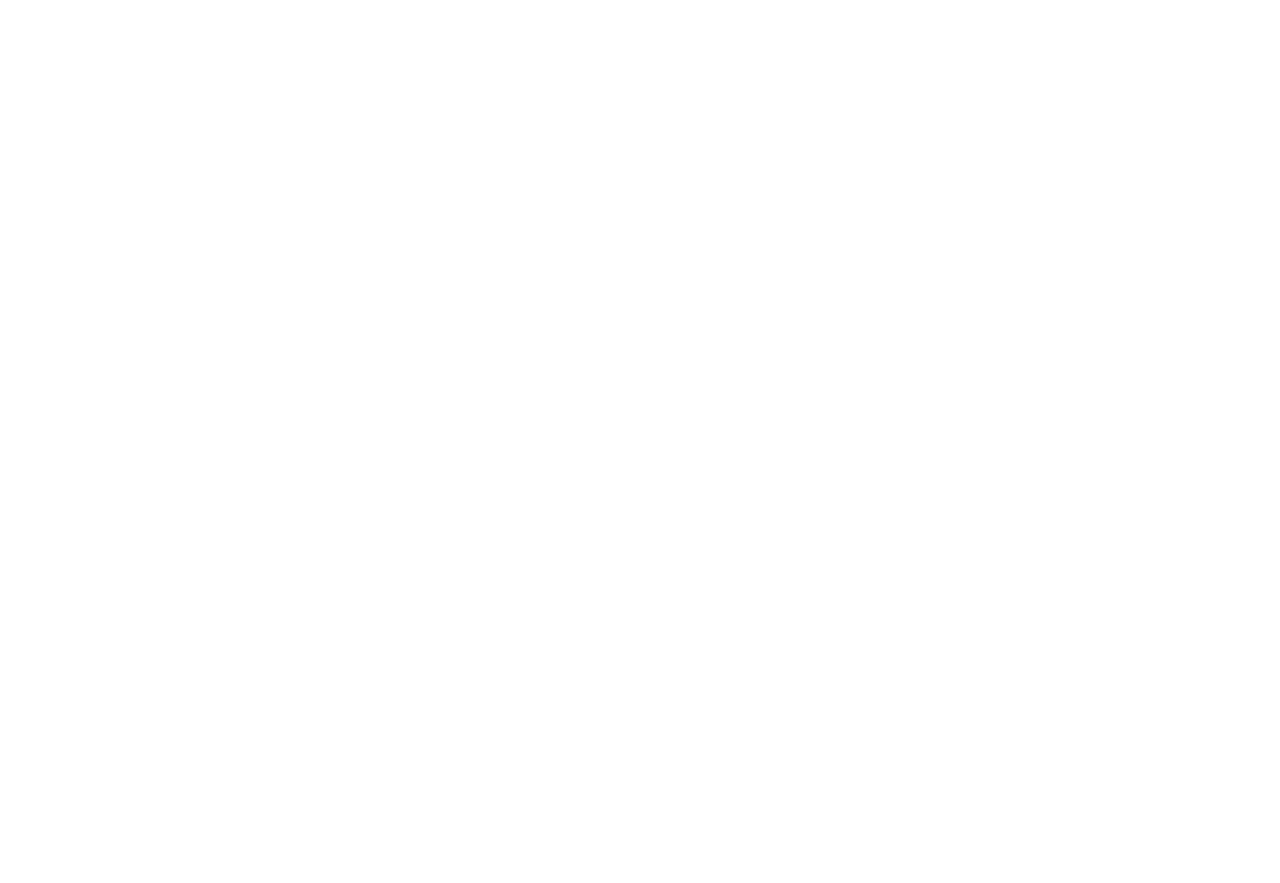
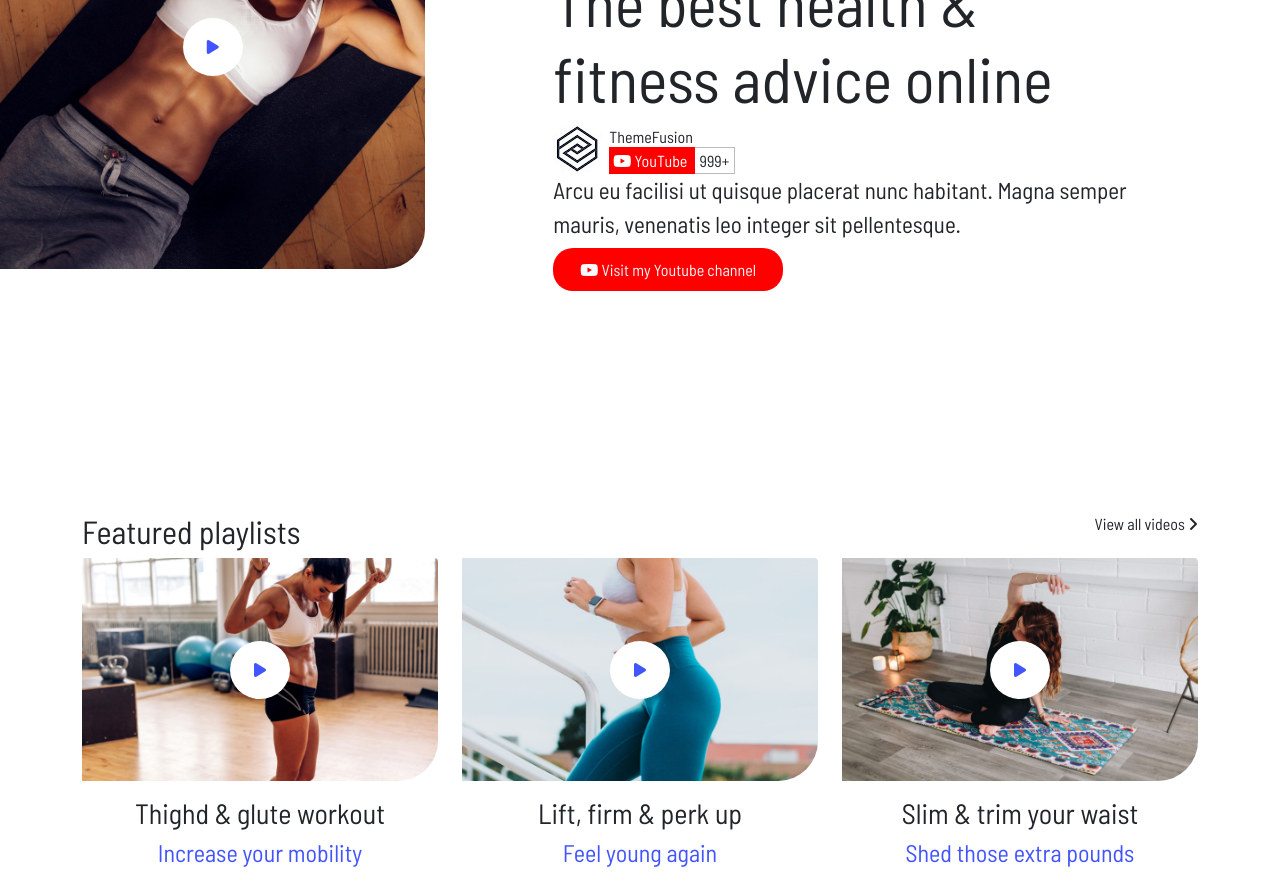
Before and after one commit to Lucianor01/proj-html-vuejs, a Vue app: page / in a window 1280 px wide. Shown: the part 1640-2523 px from the top of the page. Before the commit the page ends 1359 px from the top, so only its background shows below. Built offline with nearby package versions, Linux system fonts and the light colour scheme; the HTML template or start-up script is replaced by a standard one.

Commit message:
MainComp

```diff
--- a/src/App.vue
+++ b/src/App.vue
@@ -24,7 +24,6 @@
 <template>
   <header>
     <HeaderComp />
-
   </header>
   <main>
     <MainComp />
--- /dev/null
+++ b/src/components/BestHealth.vue
@@ -0,0 +1,125 @@
+<script>
+
+export default {
+    name: "BestHealth",
+    data() {
+        return {
+
+        }
+    },
+    methods: {
+
+    },
+}
+
+</script>
+
+<template>
+    <section id="main-section-1">
+        <div class="d-flex justify-content-between">
+            <div class="position-relative">
+                <img class="img-main-section-1" src="/img/service15-2x.jpg" alt="service 15">
+                <i class="fa-solid fa-play"></i>
+            </div>
+            <div id="container-right">
+                <h2>Tune up your workouts</h2>
+                <h3>The best health & fitness advice online</h3>
+                <div class="d-flex">
+                    <img class="me-2" src="/img/unnamed.jpg" alt="unnamed">
+                    <div>
+                        <div>
+                            <span>ThemeFusion</span>
+                        </div>
+                        <div>
+                            <a id="yt-channel" href="#" class="text-decoration-none">
+                                <i class="fa-brands fa-youtube"></i>
+                                YouTube
+                            </a>
+                            <span class="yt-number">999+</span>
+                        </div>
+                    </div>
+                </div>
+                <p>
+                    Arcu eu facilisi ut quisque placerat nunc habitant. Magna semper mauris, venenatis leo integer sit
+                    pellentesque.
+                </p>
+                <a href="#" class="text-light text-decoration-none me-3" id="yt-button">
+                    <i class="fa-brands fa-youtube"></i>
+                    Visit my Youtube channel
+                </a>
+            </div>
+        </div>
+    </section>
+</template>
+
+<style lang="scss" scoped>
+@use '../style/main.scss' as *;
+
+#main-section-1 {
+
+    .img-main-section-1 {
+        margin-top: -6%;
+        width: 100%;
+        max-width: 700px;
+        border-radius: 0px 4px 40px 0px;
+    }
+
+    .fa-play {
+        width: 60px;
+        height: 58px;
+        position: absolute;
+        top: 30%;
+        left: 50%;
+        transform: translate(-50%, -50%);
+        line-height: 58px;
+        border-radius: 50%;
+        text-align: center;
+        background-color: $white;
+        color: $dodger-blue;
+    }
+
+    #container-right {
+
+        padding-top: 6%;
+        padding-right: 10%;
+        padding-bottom: 18%;
+        padding-left: 10%;
+
+        h2 {
+            font-size: 28px;
+            color: $dodger-blue;
+            font-weight: bold;
+        }
+
+        h3 {
+            font-size: 63px;
+        }
+
+        #yt-channel {
+            padding: 4px;
+            color: $white;
+            background-color: $ferrari-red;
+        }
+
+        .yt-number {
+            padding: 3px 5px;
+            border: 1px solid $testo-argento;
+            border-left: 0px;
+        }
+
+        p {
+            font-size: 23px;
+        }
+
+        #yt-button {
+            padding: 12px 27px;
+            border-radius: 20px;
+            background-color: $ferrari-red
+        }
+
+    }
+
+
+
+}
+</style>
--- /dev/null
+++ b/src/components/FeaturedPlaylist.vue
@@ -0,0 +1,62 @@
+<script>
+export default {
+    name: "FeaturedPlaylist",
+    props: ['infoPlaylist'],
+    data() {
+        return {
+        }
+    },
+    methods: {
+
+    },
+}
+
+</script>
+
+<template>
+    <div class="col-4">
+        <div class="card border-0 text-center">
+            <div class="position-relative">
+                <img :src="infoPlaylist.img" class="card-img-top" alt="...">
+                <i class="fa-solid fa-play"></i>
+            </div>
+            <div class="card-body">
+                <h3 class="card-title">{{ infoPlaylist.title }}</h3>
+                <h4 class="card-text">{{ infoPlaylist.subTitle }}</h4>
+            </div>
+        </div>
+    </div>
+</template>
+
+<style lang="scss" scoped>
+@use '../style/main.scss' as *;
+
+.card {
+
+
+    img {
+        border-radius: 0px 4px 40px 0px;
+    }
+
+    .fa-play {
+        width: 60px;
+        height: 58px;
+        position: absolute;
+        top: 50%;
+        left: 50%;
+        transform: translate(-50%, -50%);
+        line-height: 58px;
+        border-radius: 50%;
+        text-align: center;
+        background-color: $white;
+        color: $dodger-blue;
+    }
+
+    .card-body {
+
+        h4 {
+            color: $dodger-blue;
+        }
+    }
+}
+</style>
--- a/src/components/HeaderComp.vue
+++ b/src/components/HeaderComp.vue
@@ -54,6 +54,8 @@
 
 #section-header-2 {
 
+  padding-bottom: 10%;
+
   #container-p {
 
     margin-top: 7%;
--- a/src/components/MainComp.vue
+++ b/src/components/MainComp.vue
@@ -1,10 +1,17 @@
 <script>
+import { store } from '../store'
+import BestHealth from './BestHealth.vue';
+import FeaturedPlaylist from './FeaturedPlaylist.vue'
 
 export default {
     name: "MainComp",
+    components: {
+        BestHealth,
+        FeaturedPlaylist
+    },
     data() {
         return {
-
+            store
         }
     },
     methods: {
@@ -14,6 +21,19 @@
 
 </script>
 
-<template></template>
+<template>
+    <BestHealth />
+    <section>
+        <div class="container">
+            <div class="d-flex justify-content-between">
+                <h2>Featured playlists</h2>
+                <span>View all videos <i class="fa-solid fa-angle-right"></i></span>
+            </div>
+            <div class="row">
+                <FeaturedPlaylist v-for="(elem, index) in store.featuredPlaylist" :key="index" :infoPlaylist="elem" />
+            </div>
+        </div>
+    </section>
+</template>
 
 <style lang="scss" scoped></style>
--- a/src/store.js
+++ b/src/store.js
@@ -20,6 +20,24 @@
                 title: 'Team training',
                 subTitle: 'Find a partner'
             }
+        ],
+
+        featuredPlaylist: [
+            {
+                img: '/img/video2-2x.jpg',
+                title: 'Thighd & glute workout',
+                subTitle: 'Increase your mobility'
+            },
+            {
+                img: '/img/video7-2x.jpg',
+                title: 'Lift, firm & perk up',
+                subTitle: 'Feel young again'
+            },
+            {
+                img: '/img/video9-2x.jpg',
+                title: 'Slim & trim your waist',
+                subTitle: 'Shed those extra pounds'
+            }
         ]
     }
 )
--- a/src/style/partials/_variables.scss
+++ b/src/style/partials/_variables.scss
@@ -4,6 +4,7 @@
 $white: #ffffff;
 $soft-green: #65bc7b;
 $yellow: #f9e339;
+$ferrari-red: #ff0000;
 $backgrounds: (
     1: '/img/service6-2x.jpg',
     2: '/img/box1-2x.jpg',
```
Also changed, not shown: public/img/unnamed.jpg (added).
